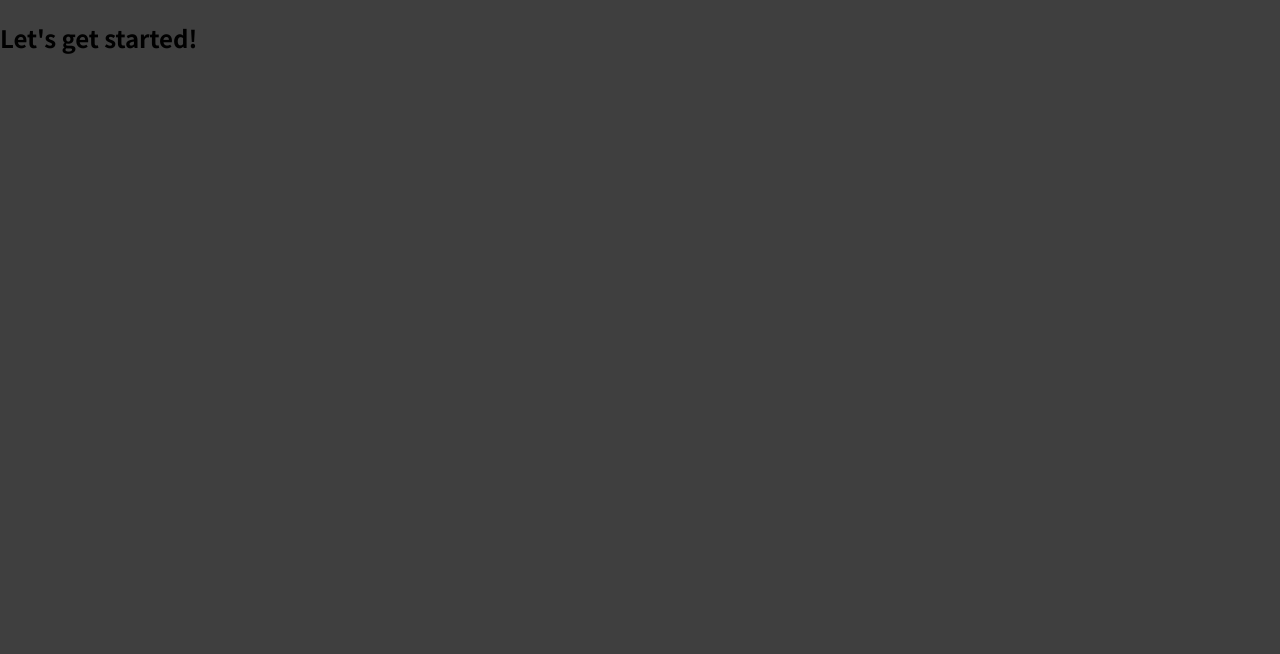
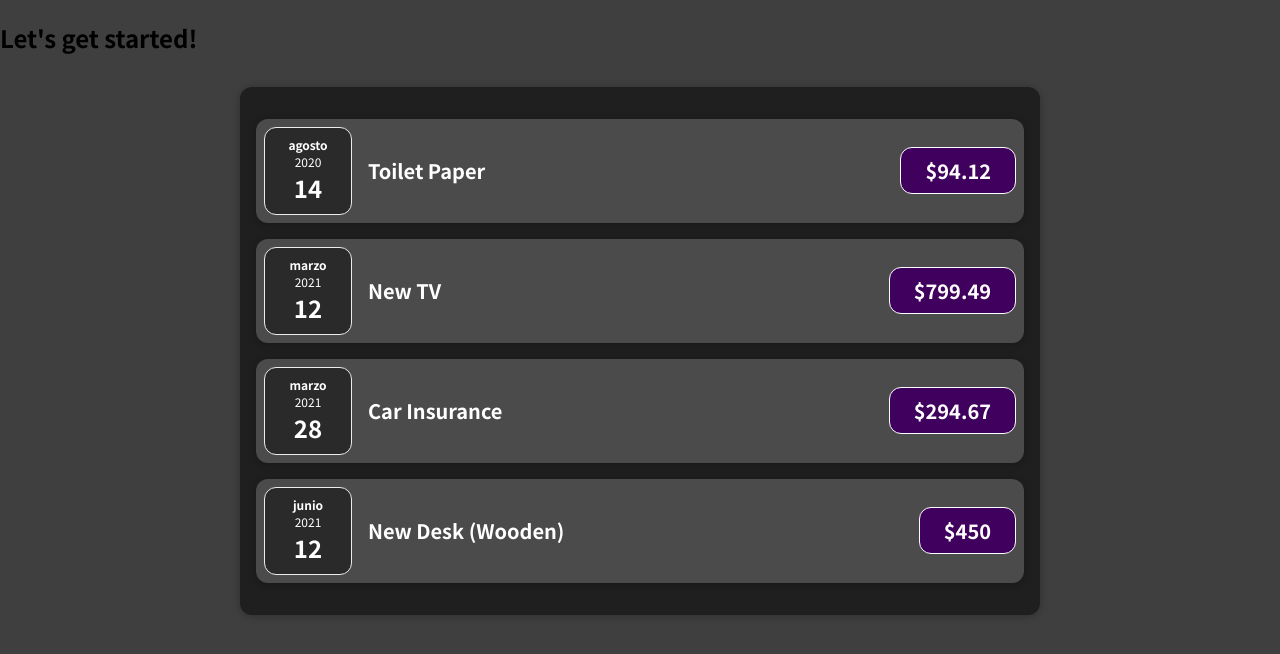
Before and after one commit to paas10/react, a JavaScript app: page / in a window 1280 px wide. Shown: the top 654 px of the page. Built offline with nearby package versions, Linux system fonts and the light colour scheme.

Commit message:
Using props and composition with Card Component

```diff
--- a/src/App.js
+++ b/src/App.js
@@ -1,7 +1,32 @@
+import Expenses from "./components/Expenses";
+
 function App() {
+  const expenses = [
+    {
+      id: "e1",
+      title: "Toilet Paper",
+      amount: 94.12,
+      date: new Date(2020, 7, 14),
+    },
+    { id: "e2", title: "New TV", amount: 799.49, date: new Date(2021, 2, 12) },
+    {
+      id: "e3",
+      title: "Car Insurance",
+      amount: 294.67,
+      date: new Date(2021, 2, 28),
+    },
+    {
+      id: "e4",
+      title: "New Desk (Wooden)",
+      amount: 450,
+      date: new Date(2021, 5, 12),
+    },
+  ];
+
   return (
     <div>
       <h2>Let's get started!</h2>
+      <Expenses items={ expenses } />
     </div>
   );
 }
--- /dev/null
+++ b/src/components/Card.css
@@ -0,0 +1,4 @@
+.card {
+  border-radius: 12px;
+  box-shadow: 0 1px 8px rgba(0, 0, 0, 0.25);
+}
--- /dev/null
+++ b/src/components/Card.js
@@ -0,0 +1,8 @@
+import './Card.css'
+
+function Card(props) {
+  const classes = 'card ' + props.className;
+  return <div className={classes}>{ props.children }</div>
+}
+
+export default Card;
--- /dev/null
+++ b/src/components/ExpenseDate.css
@@ -0,0 +1,26 @@
+.expense-date {
+  display: flex;
+  flex-direction: column;
+  width: 5.5rem;
+  height: 5.5rem;
+  border: 1px solid #ececec;
+  background-color: #2a2a2a;
+  color: white;
+  border-radius: 12px;
+  align-items: center;
+  justify-content: center;
+}
+
+.expense-date__month {
+  font-size: 0.75rem;
+  font-weight: bold;
+}
+
+.expense-date__year {
+  font-size: 0.75rem;
+}
+
+.expense-date__day {
+  font-size: 1.5rem;
+  font-weight: bold;
+}
--- /dev/null
+++ b/src/components/ExpenseDate.js
@@ -0,0 +1,17 @@
+import './ExpenseDate.css'
+
+function ExpenseDate(props) {
+  const month = props.date.toLocaleString("es-GT", { month: "long" });
+  const day = props.date.toLocaleString("es-GT", { day: "2-digit" });
+  const year = props.date.getFullYear();
+
+  return (
+    <div className='expense-date'>
+      <div className='expense-date__month'>{month}</div>
+      <div className='expense-date__year'>{year}</div>
+      <div className='expense-date__day'>{day}</div>
+    </div>
+  );
+}
+
+export default ExpenseDate;
--- /dev/null
+++ b/src/components/ExpenseItem.css
@@ -0,0 +1,54 @@
+.expense-item {
+  display: flex;
+  justify-content: space-between;
+  align-items: center;
+  padding: 0.5rem;
+  margin: 1rem 0;
+  background-color: #4b4b4b;
+}
+
+.expense-item__description {
+  display: flex;
+  flex-direction: column;
+  gap: 1rem;
+  align-items: flex-end;
+  flex-flow: column-reverse;
+  justify-content: flex-start;
+  flex: 1;
+}
+
+.expense-item h2 {
+  color: #3a3a3a;
+  font-size: 1rem;
+  flex: 1;
+  margin: 0 1rem;
+  color: white;
+}
+
+.expense-item__price {
+  font-size: 1rem;
+  font-weight: bold;
+  color: white;
+  background-color: #40005d;
+  border: 1px solid white;
+  padding: 0.5rem;
+  border-radius: 12px;
+}
+
+@media (min-width: 580px) {
+  .expense-item__description {
+    flex-direction: row;
+    align-items: center;
+    justify-content: flex-start;
+    flex: 1;
+  }
+
+  .expense-item__description h2 {
+    font-size: 1.25rem;
+  }
+
+  .expense-item__price {
+    font-size: 1.25rem;
+    padding: 0.5rem 1.5rem;
+  }
+}
--- /dev/null
+++ b/src/components/ExpenseItem.js
@@ -0,0 +1,17 @@
+import ExpenseDate from "./ExpenseDate";
+import Card from "./Card";
+import "./ExpenseItem.css";
+
+function ExpenseItem(props) {
+  return (
+    <Card className="expense-item">
+      <ExpenseDate date={props.date} />
+      <div className="expense-item__description">
+        <h2>{props.title}</h2>
+        <div className="expense-item__price">${props.amount}</div>
+      </div>
+    </ Card>
+  );
+}
+
+export default ExpenseItem;
--- /dev/null
+++ b/src/components/Expenses.css
@@ -0,0 +1,7 @@
+.expenses {
+  padding: 1rem;
+  background-color: rgb(31, 31, 31);
+  margin: 2rem auto;
+  width: 50rem;
+  max-width: 95%;
+}
--- /dev/null
+++ b/src/components/Expenses.js
@@ -0,0 +1,16 @@
+import ExpenseItem from "./ExpenseItem";
+import Card from "./Card";
+import './Expenses.css'
+
+function Expenses(props) {
+  return (
+    <Card className="expenses">
+      <ExpenseItem title={props.items[0].title} amount={props.items[0].amount} date={props.items[0].date} />
+      <ExpenseItem title={props.items[1].title} amount={props.items[1].amount} date={props.items[1].date} />
+      <ExpenseItem title={props.items[2].title} amount={props.items[2].amount} date={props.items[2].date} />
+      <ExpenseItem title={props.items[3].title} amount={props.items[3].amount} date={props.items[3].date} />
+    </Card>
+  );
+}
+
+export default Expenses;
```
